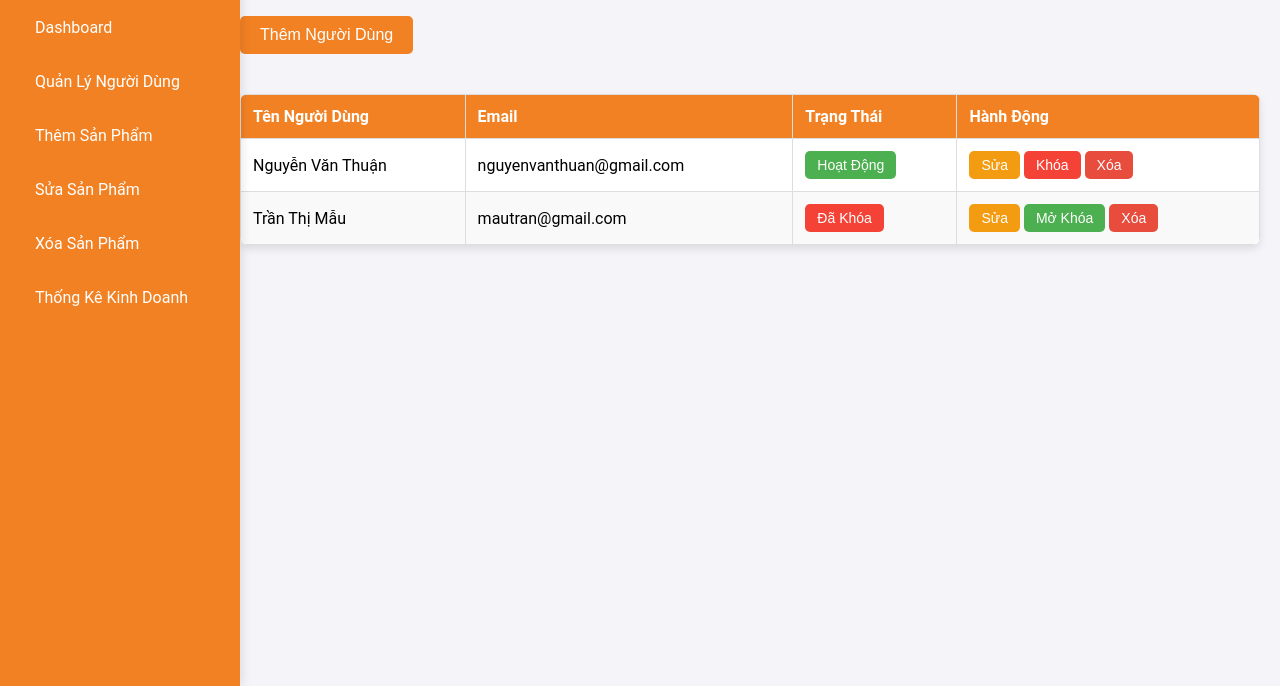
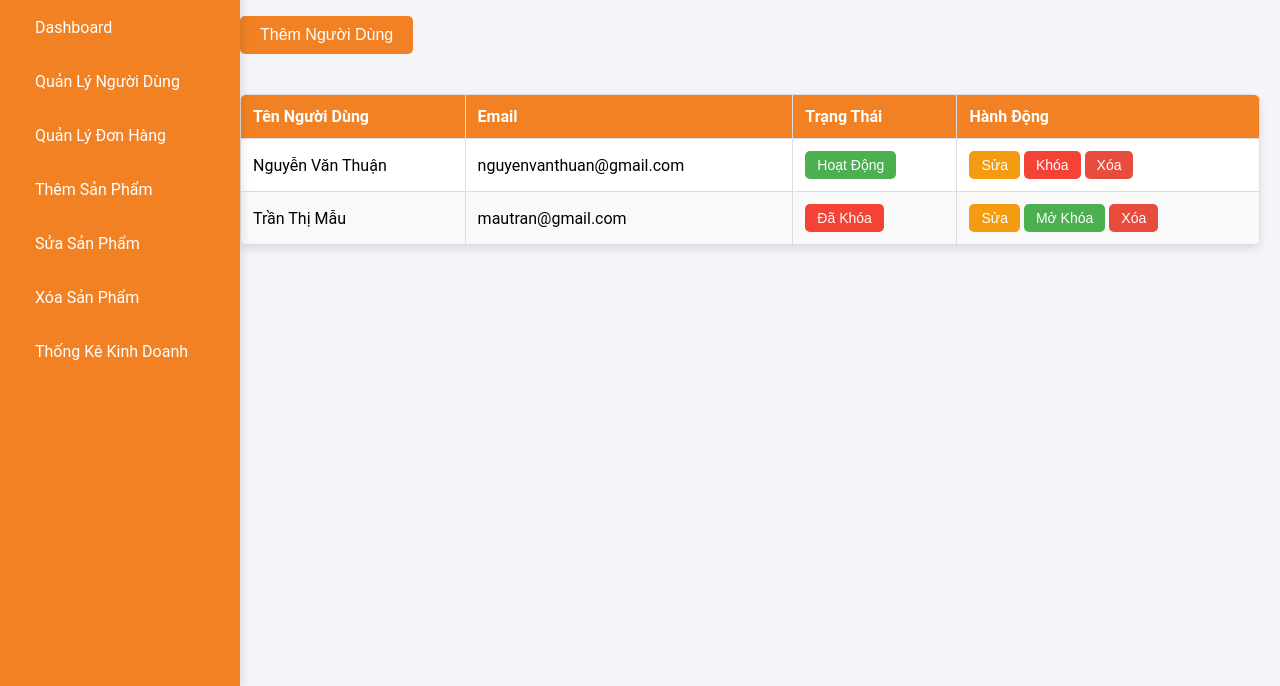
Before and after one commit to muabang123/shop_hoa_qua, a plain HTML site: page Admin/user-management.html in a window 1280 px wide. Shown: the part 114-800 px from the top of the page. Drawn offline with Linux system fonts and the light colour scheme.

Commit message:
Update user-management.html

```diff
--- a/Admin/user-management.html
+++ b/Admin/user-management.html
@@ -20,6 +20,7 @@
         <ul>
             <li><a href="dashboard.html">Dashboard</a></li>
             <li><a href="user-management.html" class="active">Quản Lý Người Dùng</a></li>
+            <li><a href="QuanLyDonHang.html" class="active">Quản Lý Đơn Hàng </a></li>
             <li><a href="add-product.html">Thêm Sản Phẩm</a></li>
             <li><a href="edit-product.html">Sửa Sản Phẩm</a></li>
             <li><a href="delete-product.html">Xóa Sản Phẩm</a></li>
```
